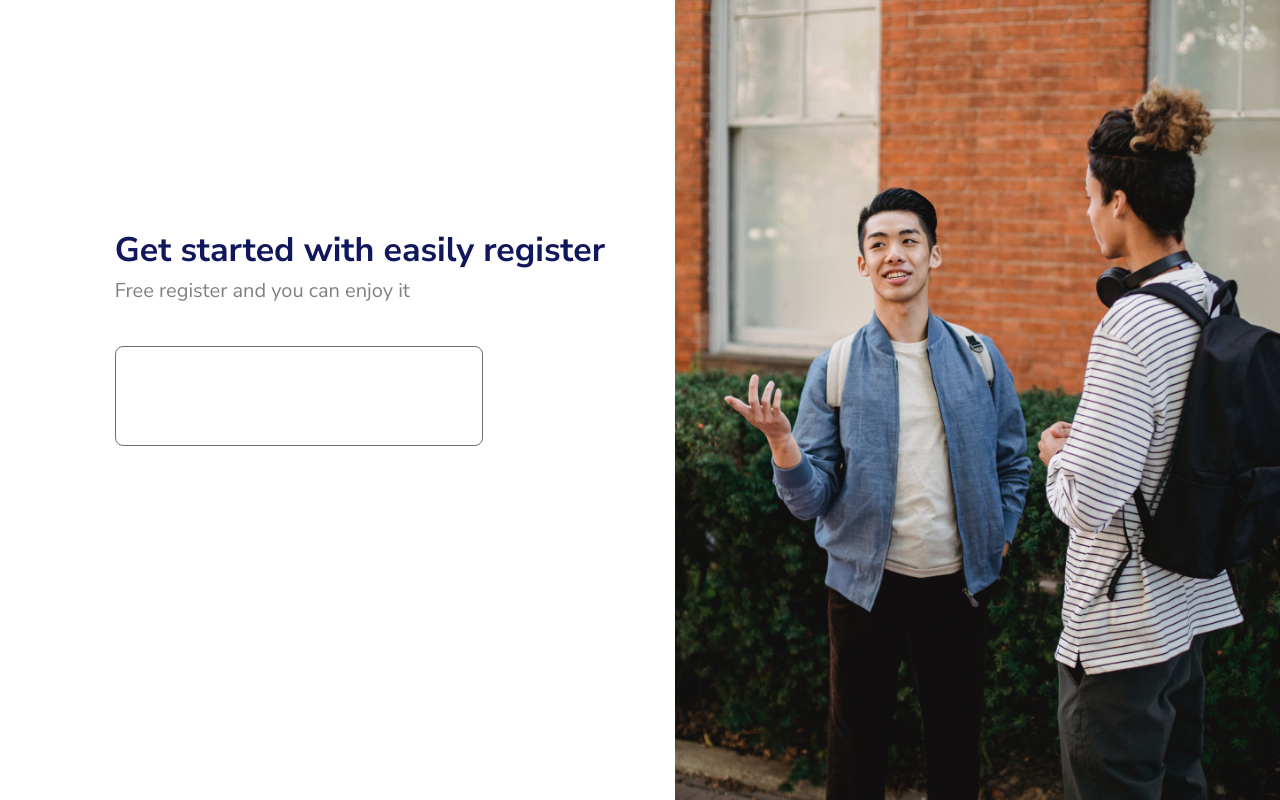
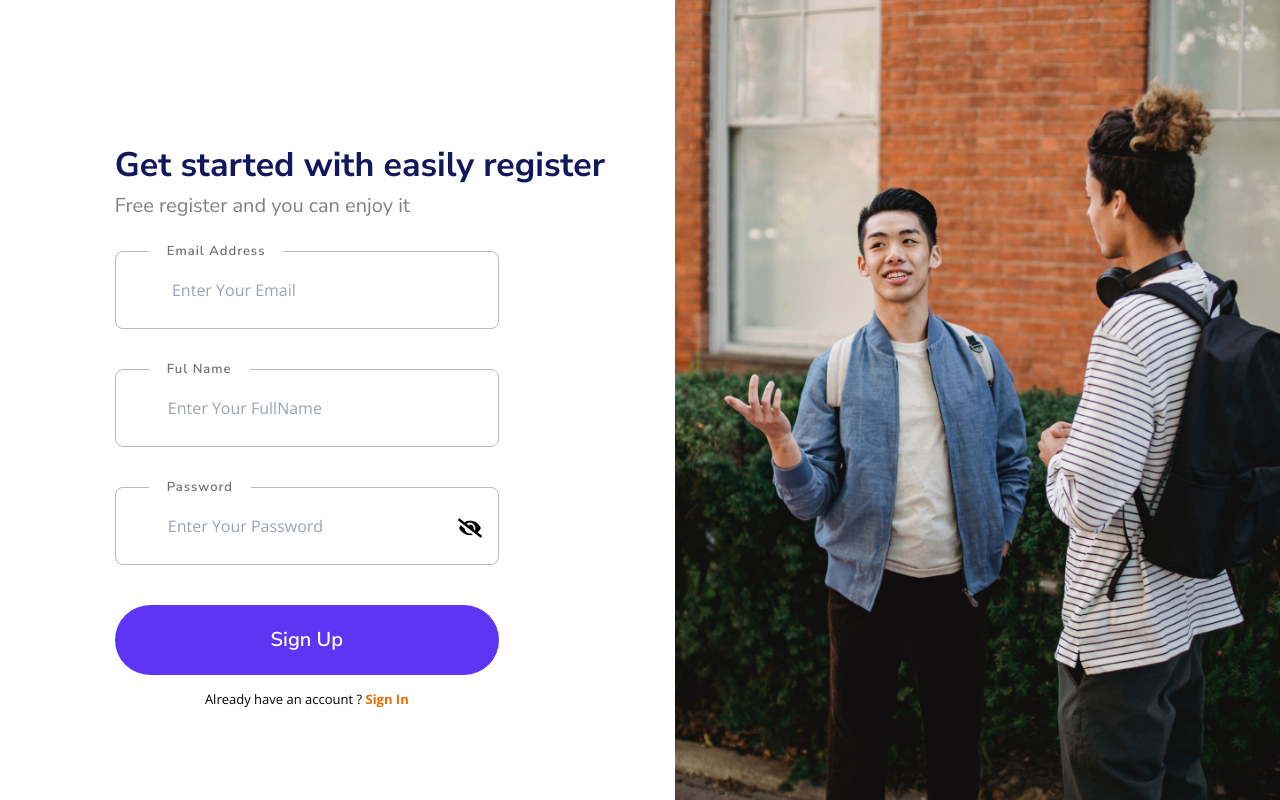
Before and after one commit to Abir-Hossan/Chit-Chat, a React (Vite) app: page / in a window 1280 px wide. Built offline with nearby package versions, Linux system fonts and the light colour scheme.

Commit message:
commet 2

```diff
--- a/package.json
+++ b/package.json
@@ -12,6 +12,7 @@
   "dependencies": {
     "react": "^18.3.1",
     "react-dom": "^18.3.1",
+    "react-icons": "^5.3.0",
     "react-router-dom": "^6.26.2"
   },
   "devDependencies": {
--- a/src/pages/Login.jsx
+++ b/src/pages/Login.jsx
@@ -1,15 +1,84 @@
-import React from 'react'
+import React, { useState } from 'react'
 import registration from '../assets/registration.png'
+import { FaEye, FaEyeSlash } from "react-icons/fa";
+
 
 const Login = () => {
+
+  let [email, setEmail]= useState("")
+  let [fullName, setFullName]= useState("")
+  let [password, setPassword]= useState("")
+  let [emailErr, setEmailErr]= useState("")
+  let [fullNameErr, setFullNameErr]= useState("")
+  let [passwordErr, setPasswordErr]= useState("")
+  let [passwordShow, setPasswordShow]= useState(false)
+
+
+
+  let handleEmail = (e) => {
+    setEmail(e.target.value);
+    setEmailErr("")
+  }
+  let handleFullName = (e) => {
+    setFullName(e.target.value);
+    setFullNameErr("")
+  }
+  let handlePassword = (e) => {
+    setPassword(e.target.value);
+    setPasswordErr("")
+  }
+
+  let handleSubmit = () => {
+    if (!email){
+      setEmailErr("Email is Required")
+    }
+    if (!fullName){
+      setFullNameErr("FullName is Required")
+    }
+    if (!password){
+      setPasswordErr("Password is Required")
+    }
+
+  }
+
+
   return (
     <div className='flex'>
-        <div className='w-1/2 flex justify-end mr-[70px] mt-[225px]'>
+        <div className='w-1/2 flex justify-end mr-[70px] mt-[140px]'>
             <div>
                 <h2 className=' font-nun text-[#11175D] font-bold text-[34px]'>Get started with easily register</h2>
                 <p className=' font-nun text-[20px] text-[#808080]'>Free register and you can enjoy it</p>
-                <div className='h-[100px] w-[368px] mt-[40px]'>
-                    <input className='h-full w-full rounded-lg border border-[#707070] outline-none ' type="text" />
+                <div className=' relative mt-[30px]'>
+                    <input onChange={handleEmail} className='w-96 rounded-lg border border-[#bab9b9] outline-none py-[26px] px-[52px]' type="Email" value={email} placeholder=' Enter Your Email' />
+                    {emailErr && (
+                      <p className=' font-bold text-[13px] text-red-500'>{emailErr}</p>
+                    )}
+                    <p className=' absolute top-[-9px] left-[34px] px-[18px] bg-white font-nun text-[13px] font-semibold tracking-[1px] text-[#707070]'>Email Address</p>
+                </div>
+                <div className=' relative mt-[40px]'>
+                    <input onChange={handleFullName} className='w-96 rounded-lg border border-[#bab9b9] outline-none py-[26px] px-[52px]' type="text" value={fullName} placeholder='Enter Your FullName' />
+                    {fullNameErr && (
+                      <p className=' font-bold text-[13px] text-red-500'>{fullNameErr}</p>
+                    )}
+                    <p className=' absolute top-[-9px] left-[34px] px-[18px] bg-white font-nun text-[13px] font-semibold tracking-[1px] text-[#707070]'>Ful Name</p>
+                </div>
+                <div className=' relative mt-[40px]'>
+                    <input onChange={handlePassword} className='w-96 rounded-lg border border-[#bab9b9] outline-none py-[26px] px-[52px]' type={passwordShow ? "text" : "password"} value={password} placeholder='Enter Your Password'/>
+                    {passwordErr && (
+                      <p className=' font-bold text-[13px] text-red-500'>{passwordErr}</p>
+                    )}
+                    <p className=' absolute top-[-9px] left-[34px] px-[18px] bg-white font-nun text-[13px] font-semibold tracking-[1px] text-[#707070]'>Password</p>
+
+                    {passwordShow ?(
+                      <FaEye onClick={() => setPasswordShow(false)} className='text-2xl absolute top-[13%]  left-[70%] cursor-pointer'/>
+                    ) : (
+                      <FaEyeSlash onClick={() => setPasswordShow(true)} className='text-2xl absolute top-[13%]  left-[70%] cursor-pointer'/>
+                    ) }
+
+                    <div className=' w-96 text-center'>
+                      <div className=' bg-primary rounded-full py-[20px] mt-[40px]'><button onClick={handleSubmit} className=' font-nun font-semibold text-[20px] text-white'>Sign Up</button></div>
+                      <div className=' mt-[15px]'><p className=' font-sans text-[13px] '>Already  have an account ? <span className='text-[13px] font-sans font-bold text-[#EA6C00]'>Sign In</span></p></div>
+                    </div>
                 </div>
             </div>
         </div>
```
Also changed, not shown: 1 other file (tests, documents, lock files or other folders).
